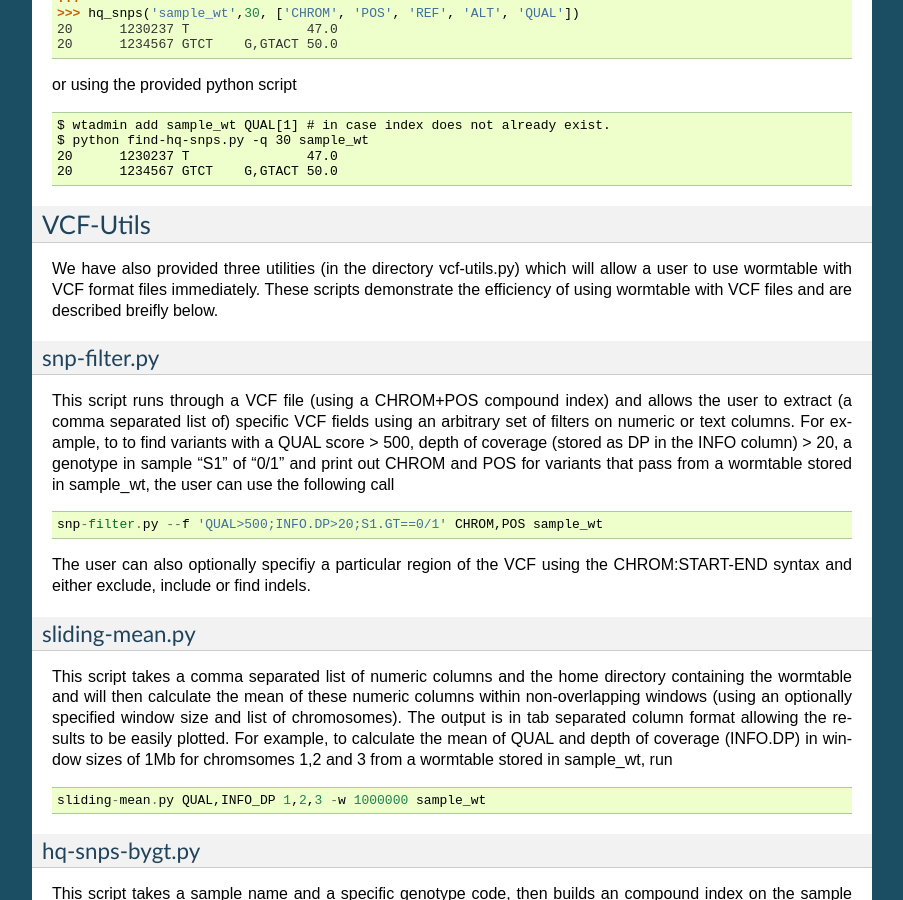
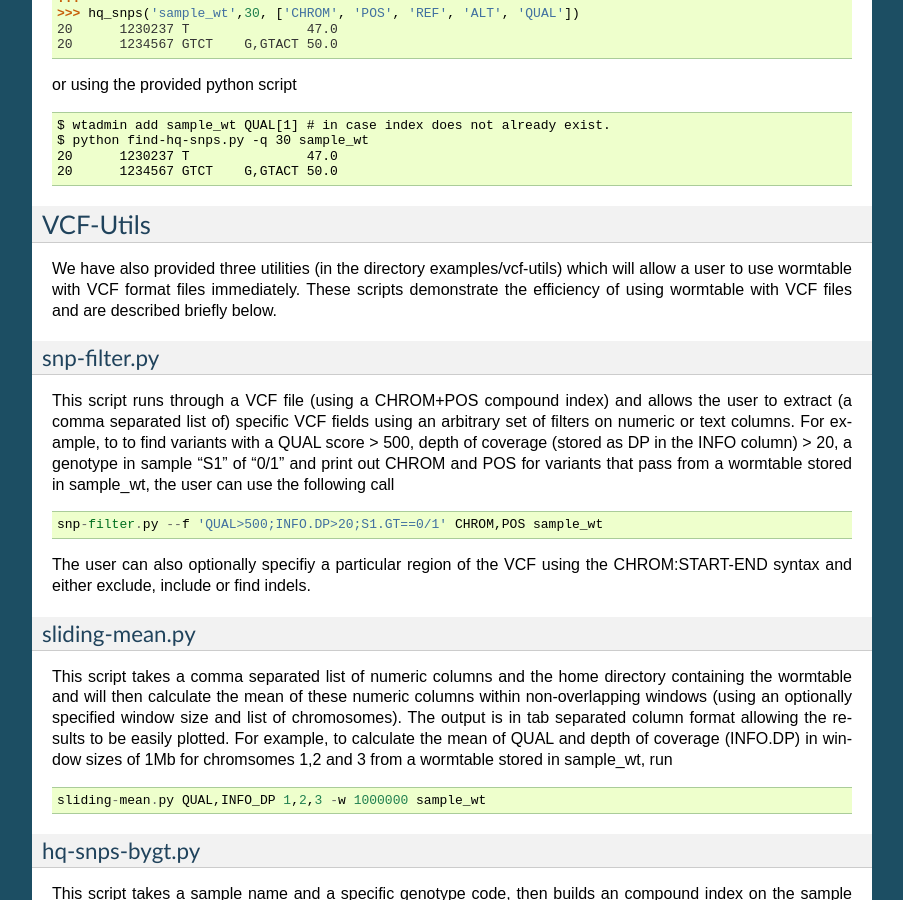
Before and after one commit to wormtable/wormtable, a Sphinx documentation site: the page built from docs/source/tutorial.rst, in a window 1280 px wide and 900 px high, scrolled down 7264 px. Shown: the whole window, without its empty margins (198-1101 px from the left). Built offline with Sphinx 7.4.7, drawn with Linux system fonts in a browser that asks for light colours; formulas are drawn with MathJax 3.

Commit message:
Fixed typos.

```diff
--- a/docs/source/tutorial.rst
+++ b/docs/source/tutorial.rst
@@ -372,7 +372,7 @@ Alternatively you can use the python script provided in the examples folder ::
 	T       2
 
 Transition-Transversion ratio - *count-ts-tv.py*
-------------------------------------------
+-------------------------------------------------
 This example uses a compound index of the reference nucleotide *REF* and the alternate
 nucleotide *ALT* to count the number of transitions (changes A <-> G or C <-> T) and
 transversions (A or G <-> C or T). Using the counter feature this task can be very fast
@@ -412,7 +412,7 @@ called form the commandline ::
 	ts: 1 tv: 1
 
 High Quality SNPs - *find-hq-snps.py*
---------------------------------
+-------------------------------------
 In this example we provide a script that will return all the sites in your VCF
 that have a quality score over a particular minimum threshold. This script uses
 a QUAL index where QUAL scores have been grouped into bins of width 1 (QUAL[1])
@@ -447,10 +447,11 @@ or using the provided python script ::
 ---------
 VCF-Utils
 ---------
-We have also provided three utilities (in the directory vcf-utils.py) which
+We have also provided three utilities (in the directory
+examples/vcf-utils) which
 will allow a user to use wormtable with VCF format files immediately. These
 scripts demonstrate the efficiency of using wormtable with VCF files and are
-described breifly below.
+described briefly below.
 
 snp-filter.py
 -------------
```
